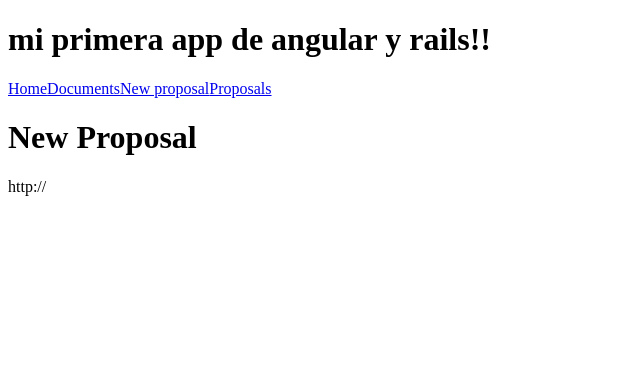
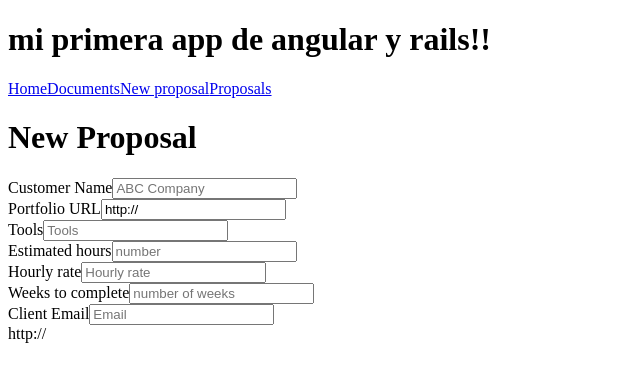
Before and after one commit to jorgeAM/appRailsAngular, an Angular app: page /proposals/new in a window 1280 px wide. Shown: the top 382 px of the page, without its empty margins (0-640 px from the left). Built offline with nearby package versions, Linux system fonts and the light colour scheme.

Commit message:
hicimos nuestro formulario

```diff
--- a/src/app/proposal/proposal-new.component.html
+++ b/src/app/proposal/proposal-new.component.html
@@ -1,4 +1,49 @@
 <h1>New Proposal</h1>
 <div>
+	<form #proposalForm="ngForm">
+		<div class="form-group">
+			<label for="customer">Customer Name</label>
+			<input type="text" id="customer" placeholder="ABC Company" required name="customer" [(ngModel)]="proposal.customer">
+		</div>
+
+		<div class="form-group">
+			<label for="portfolio_url">Portfolio URL</label>
+			<input type="text" id="portfolio_url" required name="portfolio_url" [(ngModel)]="proposal.portfolio_url">
+		</div>
+
+		<div class="form-group">
+			<label for="tools">Tools</label>
+			<input type="text" id="tools" placeholder="Tools" required name="tools" [(ngModel)]="proposal.tools">
+		</div>
+
+		<div class="form-group">
+			<label for="estimated_hours">Estimated hours</label>
+			<input type="number" id="estimated_hours" placeholder="number" required name="estimated_hours" [(ngModel)]="proposal.estimated_hours">
+		</div>
+
+		<div class="form-group">
+			<label for="hourly_rate">Hourly rate</label>
+			<input type="number" id="hourly_rate" placeholder="Hourly rate" required name="hourly_rate" [(ngModel)]="proposal.hourly_rate">
+		</div>
+
+		<div class="form-group">
+			<label for="weeks_to_complete">Weeks to complete</label>
+			<input type="number" id="weeks_to_complete" placeholder="number of weeks" required name="weeks_to_complete" [(ngModel)]="proposal.weeks_to_complete">
+		</div>
+
+		<div class="form-group">
+			<label for="client_email">Client Email</label>
+			<input type="email" id="client_email" placeholder="Email" required name="client_email" [(ngModel)]="proposal.client_email">
+		</div>
+	</form>
+</div>
+
+<div>
+	{{proposal.customer}}
 	{{proposal.portfolio_url}}
+	{{proposal.tools}}
+	{{proposal.estimated_hours}}
+	{{proposal.hourly_rate}}
+	{{proposal.weeks_to_complete}}
+	{{proposal.client_email}}
 </div>
```
